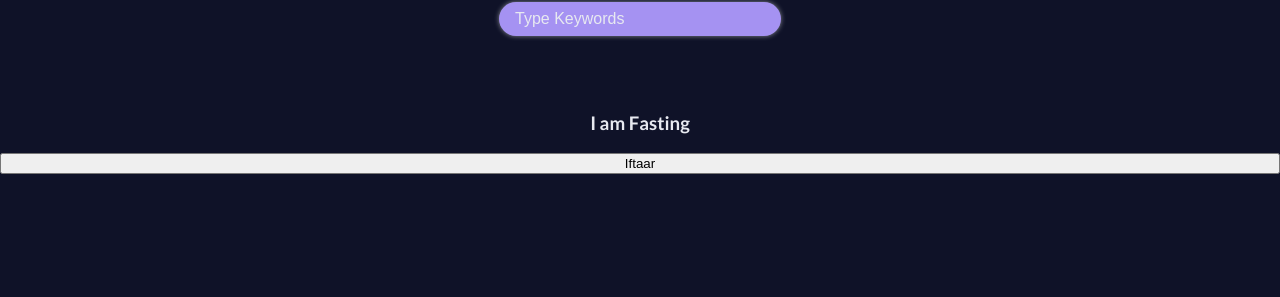
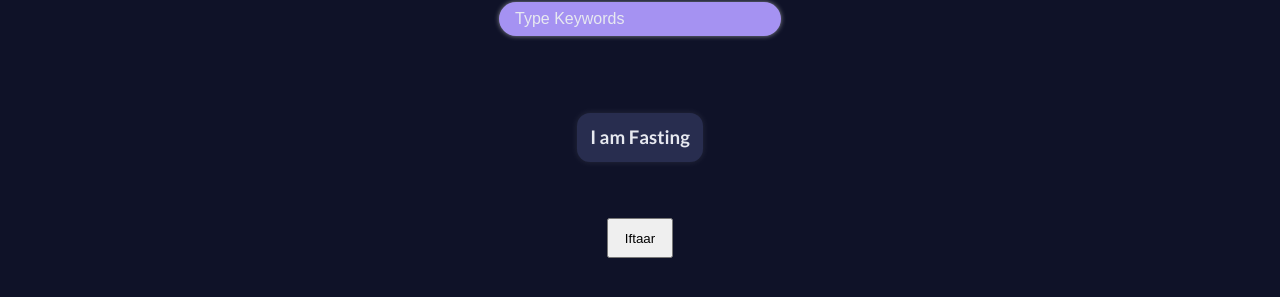
Before and after one commit to Mufeez/NameSuggestionUsingReact, a React (Create React App) app: page / in a window 1280 px wide. Shown: the part 345-642 px from the top of the page. Built offline with nearby package versions, Linux system fonts and the light colour scheme; a web font is replaced by a local one.

Commit message:
added style for state demo button and header

```diff
--- a/src/components/App/App.css
+++ b/src/components/App/App.css
@@ -7,7 +7,26 @@ body {
 
 .button-header3-container {
   display: flex;
-  text-align: center;
-  flex-direction: column;
-  margin-top: 1em;
+  justify-content: center;
+  flex-wrap: wrap;
+  padding: 1.3em 2.5em;
 }
+
+.state-header {
+  color: #e7e9f0;
+  background-color: #282d4f;
+  margin: 0.8em 1em;
+  min-width: 4.7em;
+  padding: 0.7em;
+  border-radius: 0.7em;
+  box-shadow: 0em 0em 0.4em rgb(255, 255, 255, 0.1);
+  transition: background 0.35s;
+  display: flex;
+  justify-content: center;
+}
+
+.iftaar-button {
+  width: 5em;
+  height: 3em;
+  position: center;
+}
--- a/src/components/App/App.jsx
+++ b/src/components/App/App.jsx
@@ -30,8 +30,11 @@ class App extends react.Component {
         <SearchBox onInputChange={this.handleSearchInputChange} />
         <ResultsContainer suggestedNames={this.state.suggestedNames} />
         <div className="button-header3-container">
-          <h3>{this.state.fastingState}</h3>
+          <h3 className="state-header">{this.state.fastingState}</h3>
+        </div>
+        <div className="button-header3-container">
           <button
+            className="iftaar-button"
             onClick={() => {
               this.setState({
                 fastingState: "Yeah ! Completed the Fasting!",
```
